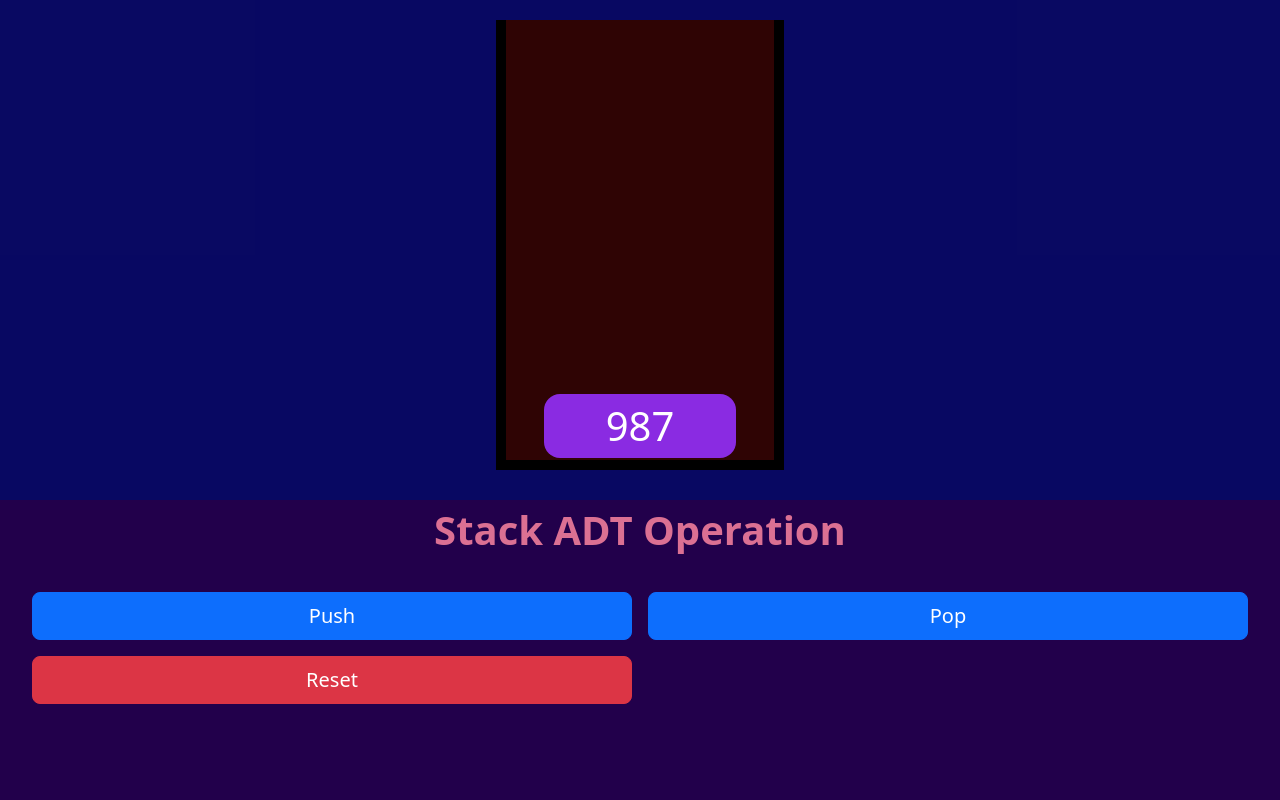
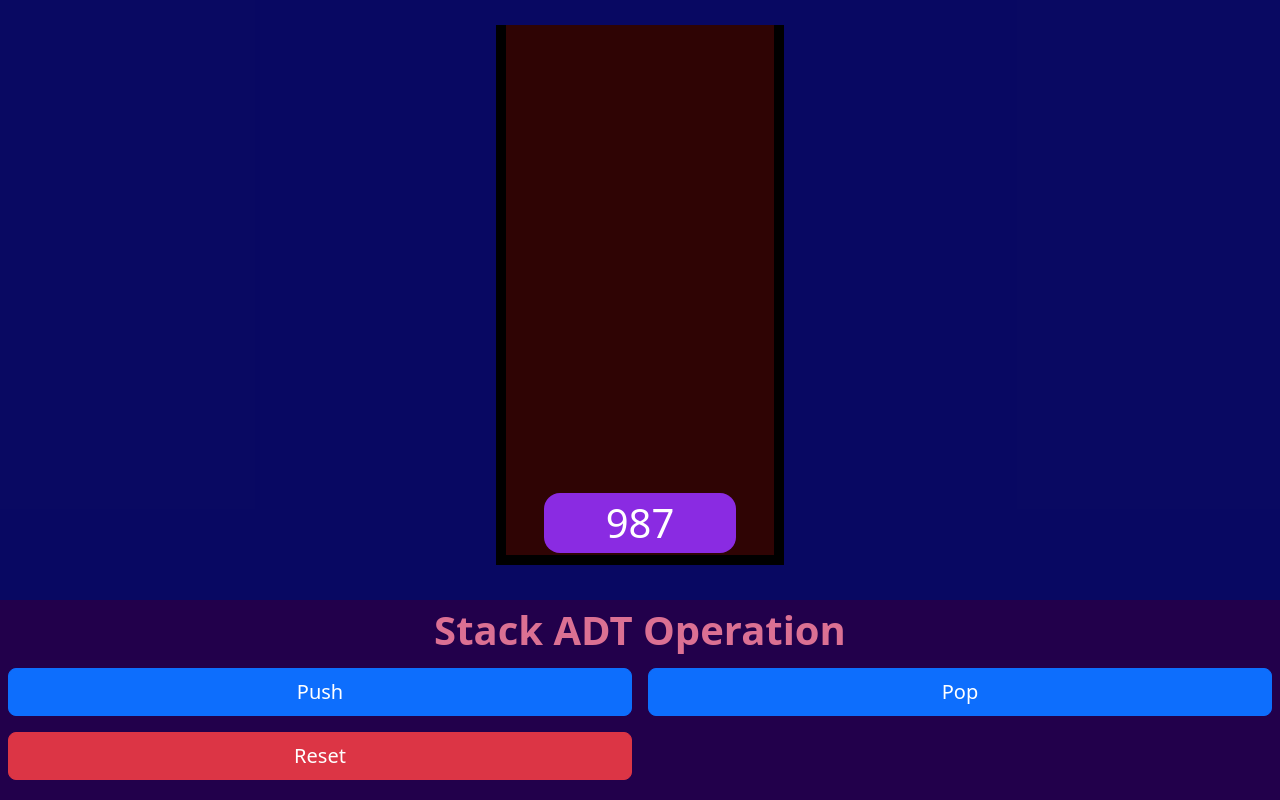
Before and after one commit to SusheelThapa/Data-Structure-Visualizer, a React (Create React App) app: page /stack in a window 1280 px wide. Both pictures are taken after a click on the button "Push". Built offline with nearby package versions, Linux system fonts and the light colour scheme.

Commit message:
Adjust the max size of the stack based on the window size

```diff
--- a/src/App.js
+++ b/src/App.js
@@ -3,7 +3,7 @@ import { Switch, Route } from "react-router";
 import HomePage from "./components/HomePage";
 import Stack from "./components/Stack";
 import Queue from "./components/Queue";
-import "./App.css";
+import "./assets/css/App.css";
 
 import { ToastContainer } from "react-toastify";
 function App() {
--- a/src/App.css
+++ b/src/assets/css/App.css
@@ -11,4 +11,6 @@
   grid-template: 3fr 1fr /100%;
   justify-content: center;
   align-items: center;
+
+  grid-gap: 0 0;
 }
--- a/src/assets/css/adtoperation.css
+++ b/src/assets/css/adtoperation.css
@@ -1,5 +1,6 @@
 #adt-operation {
     background-color: #22004b;
+    height: 100%;
 }
 
 #buttons-heading {
@@ -15,12 +16,11 @@
         "a a b b"
         "a a b b"
         "c c d d"
-        "c c d d"
-        "e e f f"
-        "e e f f";
+        "c c d d";
+
 
     grid-template-columns: repeat(4, 1fr);
-    grid-template-rows: repeat(6, 1fr);
+    grid-template-rows: repeat(4, 1fr);
 
     grid-gap: 5px, 5px;
 }
--- a/src/assets/css/stack_container.css
+++ b/src/assets/css/stack_container.css
@@ -9,20 +9,18 @@
     height: 90%;
     width: 18rem;
 
-    align-items: flex-end;
-
     background-color: rgb(47, 4, 4);
+    flex-direction: column;
+    justify-content: flex-end;
 }
-
 
 .stack-diagram-data {
     margin: 1rem 0;
     margin-bottom: 0;
-    padding: 2rem;
     border-radius: 1rem;
     width: 12rem;
-    height: 5px;
     background-color: blueviolet;
     font-size: 2.5rem;
     color: white;
+    text-align: center;
 }
--- a/src/components/Stack.jsx
+++ b/src/components/Stack.jsx
@@ -22,12 +22,27 @@ class Stack extends Component {
         type: "danger",
       },
     ],
+    max_stack_size: null,
+  };
+
+  setMaxStackSize = () => {
+    const max_stack_size = Math.floor((window.innerHeight * 0.9 * 0.75) / 76);
+
+    this.setState({ max_stack_size });
+  };
+
+  componentDidMount() {
+    this.setMaxStackSize();
+  }
+
+  handleWindowResize = () => {
+    this.setMaxStackSize();
   };
 
   handlePush = () => {
-    const { stack } = this.state;
+    const { stack, max_stack_size } = this.state;
 
-    if (stack.length === 7) {
+    if (stack.length === max_stack_size) {
       toastMessage("Stack is full", "error");
       return;
     }
@@ -70,6 +85,8 @@ class Stack extends Component {
     stack_buttons[0]["handler"] = this.handlePush;
     stack_buttons[1]["handler"] = this.handlePop;
     stack_buttons[2]["handler"] = this.handleReset;
+
+    window.onresize = this.handleWindowResize;
     return (
       <div className="data-structure">
         <StackContainer stack={this.state.stack} />
--- a/src/components/StackContainer.jsx
+++ b/src/components/StackContainer.jsx
@@ -11,17 +11,14 @@ const StackContainer = ({ stack }) => {
             000
           </div>
         )}
-        {stack.length > 0 && (
-          <div>
-            {stack.map((stack_data) => {
-              return (
-                <div key={stack_data} className="stack-diagram-data flex-c-c">
-                  {stack_data}
-                </div>
-              );
-            })}
-          </div>
-        )}
+        {stack.length > 0 &&
+          stack.map((stack_data) => {
+            return (
+              <div key={stack_data} className="stack-diagram-data">
+                {stack_data}
+              </div>
+            );
+          })}
       </div>
     </Container>
   );
--- a/src/components/common/ADTOperation.jsx
+++ b/src/components/common/ADTOperation.jsx
@@ -17,7 +17,7 @@ const ADTOperation = ({ data_type, buttons }) => {
         {data_type} ADT Operation
       </div>
 
-      <div id="buttons" className="m-4">
+      <div id="buttons">
         {buttons.map((button) => {
           return <Button key={button.name} button={button} />;
         })}
--- a/src/index.js
+++ b/src/index.js
@@ -1,6 +1,6 @@
 import React from "react";
 import ReactDOM from "react-dom/client";
-import "./index.css";
+import "./assets/css/index.css";
 import App from "./App";
 
 import { BrowserRouter as Router } from "react-router-dom";
```
Also changed, not shown: src/assets/css/index.css (renamed from src/index.css).
